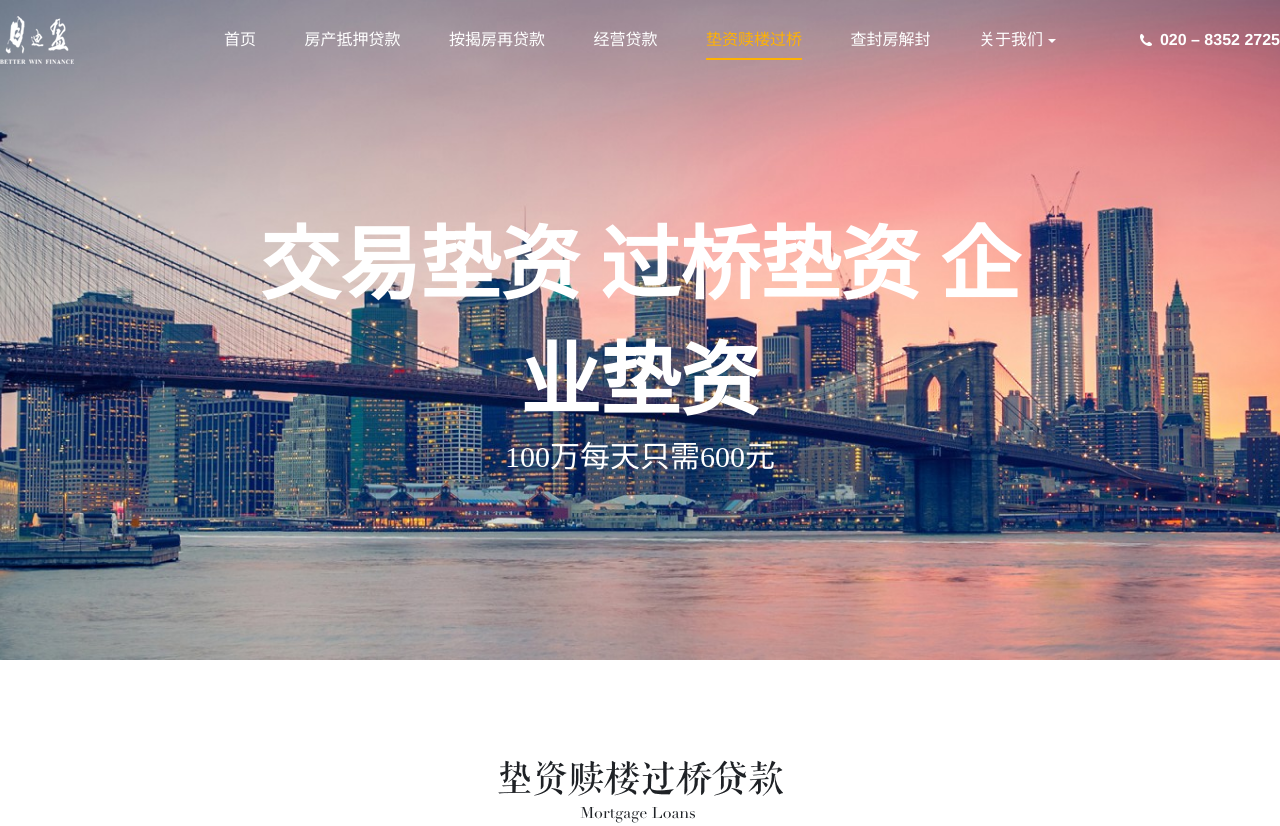
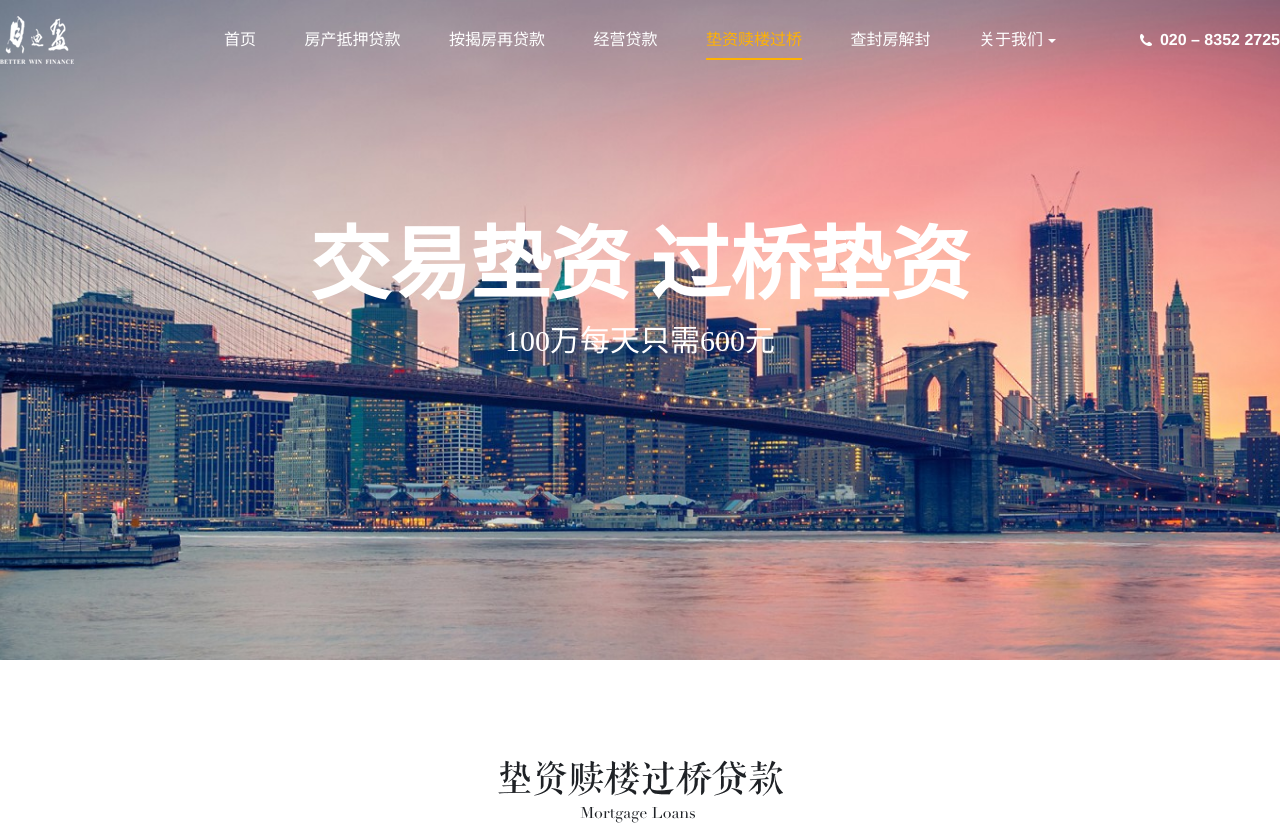
Before and after one commit to IDLEE/bdy, a plain HTML site: page pc/dianzishulou.html in a window 1280 px wide. Shown: the top 826 px of the page. Drawn offline with Linux system fonts and the light colour scheme.

Commit message:
up
Banner文案修改

```diff
--- a/pc/dianzishulou.html
+++ b/pc/dianzishulou.html
@@ -38,7 +38,7 @@
 <!-- banner -->
 <div class="banner" style="background-image: url('images/operation/banner.jpg')">
     <div class="slogan">
-      <h1>交易垫资  过桥垫资  企业垫资</h1>
+      <h1>交易垫资  过桥垫资</h1>
       <p>100万每天只需600元</p>
     </div>
 </div>
```
